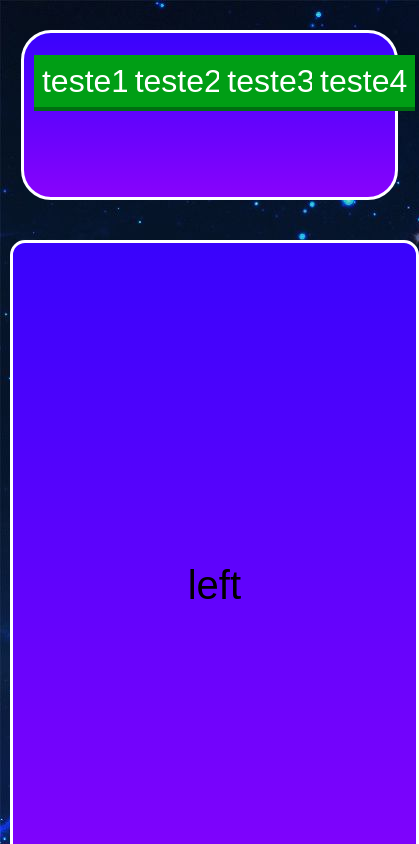
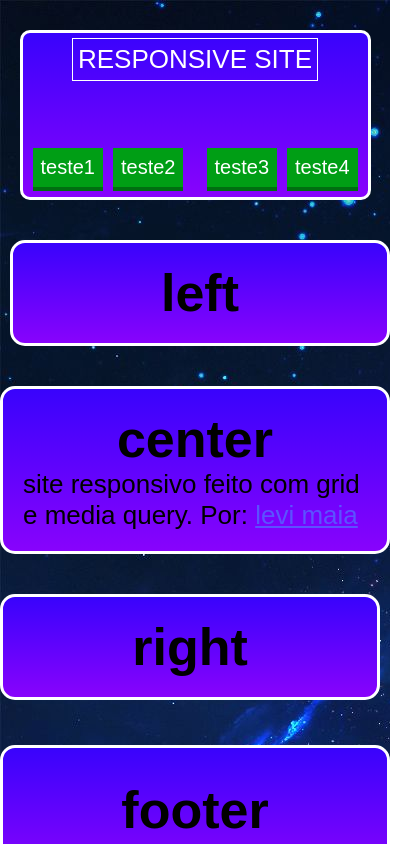
Before and after one commit to levimaia09/responsive-site, a plain HTML site: page index.html in a window 390 px wide. Shown: the top 844 px of the page, 419 px wide, since content can reach past the window. Drawn offline with Linux system fonts and the light colour scheme.

Commit message:
responsividade melhorada

```diff
--- a/index.html
+++ b/index.html
@@ -9,35 +9,39 @@
 <body>
 
 	<div class="container">
+		<div class="navs nav-up">
+				<div class="titulo-limiter">
+					<div class="titulo">RESPONSIVE SITE</div>
+				</div>
 
-		<div class="navs nav-up">
-
-			<!-- <div class="titulo">INDIE GAMES</div> -->
-
-			<ul class="nav-lista">
-				<li><a class="nav-item item1" href="#">teste1</a></li>
-				<li><a class="nav-item item2" href="#">teste2</a></li>
-				<li><a class="nav-item item3" href="#">teste3</a></li>
-				<li><a class="nav-item item4" href="#">teste4</a></li>
-			</ul>
-
+				<div class="nav-box">
+					<ul class="nav-lista">
+						<div class="list-items-div">
+							<li><a class="nav-item" href="#">teste1</a></li>
+							<li><a class="nav-item" href="#">teste2</a></li>
+						</div>
+						<div class="list-items-div2">
+							<li><a class="nav-item" href="#">teste3</a></li>
+							<li><a class="nav-item" href="#">teste4</a></li>
+						</div>
+					</ul>
+				</div>
 		</div>
 
 		<div class="navs nav-left">
-			<div class="div-left">left</div>
+			<div class="div-left"><h1>left</h1></div>
 		</div>
 
-		<div class="navs nav-center"><p style="text-align: center;">Lorem ipsum dolor sit amet, consectetur adipiscing elit. Aenean et erat non mi facilisis commodo. Curabitur id pellentesque risus, non pharetra diam. Curabitur neque dolor, lobortis eu bibendum id, lobortis in nulla. Nam sit amet quam ipsum. Maecenas urna turpis, tincidunt luctus ligula et, euismod tempor nisi. Sed sapien nulla, lobortis ac rutrum vitae, gravida eget ipsum. Phasellus posuere urna ac orci sagittis mattis. Mauris posuere arcu a velit maximus, sed lobortis mi semper. Mauris et ullamcorper enim. Integer congue quam dolor, sit amet </p>
+		<div class="navs nav-center"><h1 style="text-align: center;">center</h1> site responsivo feito com grid e media query. Por: <a style="color:rgb(91, 82, 255);" href="https://github.com/levimaia09">levi maia</a>
 		</div>
 
 		<div class="navs nav-right">
-			<div class="div-right">right</div>
+			<div class="div-right"><h1>right</h1></div>
 		</div>
 
 		<div class="navs footer">
-			<div style="margin: 2rem;">footer</div>
+			<div style="margin: 2rem;"><h1>footer</h1></div>
 		</div>
-
     </div>
 
 </body>
--- a/style.css
+++ b/style.css
@@ -5,16 +5,14 @@
 }
 
 body{
-
 	background-image: url("wallpaper.jpg");
 	font-family: sans-serif;
 }
 
 
 .container{
-
-	width: 98.5vw;
-	height: 100vh;
+	width: 100%;
+	height: 100%;
 	display: grid;
 	grid-template-areas: "u u u"
 						 "l c r"
@@ -25,69 +23,90 @@ body{
 	grid-column-gap: 30px;
 	grid-row-gap: 40px;
 	font-size: 40px;
-
-
 }
 
 .navs{
-
 	background: linear-gradient(180deg,rgb(57, 3, 252),rgb(136, 3, 252));
 	border: 3px solid white;
 	border-radius: 15px;
 }
 
 .nav-up{
+	display: flex;
+    flex-flow: column;
 
 	grid-area: u;
 	width: 90%;
 	height: 170px;
 	justify-self: center;
 	margin-top: 30px;
-	border-radius: 30px;
+	border-radius: 10px;
 	position: relative;
+}
 
+.nav-box {
+	width: 100%;
+	flex-grow: 1;
+    flex-basis: auto;
 }
 
 .nav-lista{
-
 	display: grid;
 	list-style-type: none;
-	grid-template-columns: repeat(4, 25%);
+	grid-template-columns: repeat(2, 50%);
 	font-size: 2rem;
+	height: 100%;
 	user-select: none;
-	justify-items: ;
-
+	justify-items: center;
+	align-self: end;
+	align-items: end;
 }
 
 .nav-item{
-
+	display: grid;
 	text-decoration: none;
 	color: white;
 	background: rgb(0, 158, 21);
 	padding: 8px;
 	box-shadow: 0 4px rgb(0, 110, 17);
-	position: relative;
-	top: 30px;
-	left: 10px;
+	margin-bottom: 10px;
+	transition: 0.25s;
+	max-width: max-content;
+}
+
+.list-items-div {
+	display: flex;
+	gap: 10px;
+	justify-self: start;
+	margin-left: 10px;
+}
+
+.list-items-div2 {
+	display: flex;
+	gap: 10px;
+	justify-self: end;
+	margin-right: 10px;
 }
 
 .nav-item:hover{
-	transition: 0.25s;
 	background: rgb(0, 112, 15);
 	box-shadow: 0 0 rgb(0, 110, 17);
 	top: 32px;
 }
 
-.titulo{
+.titulo-limiter{
+	display: grid;
+	justify-content: center;
+	color: white;
+	flex-grow: 0;
+    flex-basis: auto;
+}
 
-	margin: 0;
-	padding: 0;
-	width: 350px;
-	font-size: 50px;
-	margin-top: 13px;
-	border: solid 1px white;
-	color: white;
-
+.titulo {
+	margin-top: 5px;
+	padding: 5px;
+	border: 1px solid white;
+	transition: .25s;
 }
 
 .nav-left{
@@ -97,10 +116,8 @@ body{
 }
 
 .nav-center{
-
 	grid-area: c;
-	padding: 5rem;
-
+	padding: 20px;
 }
 
 .nav-right{
@@ -110,34 +127,57 @@ body{
 }
 
 .footer{
-
 	grid-area: f;
-	margin-top: 3rem;
+	margin-top: .3rem;
 	text-align: center;
-
-
 }
 
 
 @media only screen and (max-width: 800px){
-
 	.container{
-
 		grid-template-areas: "u" "l" "c" "r" "f";
+		grid-template-rows: 1fr;
 		grid-template-columns: 1fr;
-
 	}
 
 	.div-left{
-
-		margin-top: 20rem;
-		margin-bottom: 20rem;
+		margin-top: 20px;
+		margin-bottom: 20px;
+		max-height: max-content;
 	}
 
 	.div-right{
-
-		margin-top: 20rem;
-		margin-bottom: 20rem;
-
+		margin-top: 20px;
+		margin-bottom: 20px;
 	}
 }
+
+@media only screen and (max-width: 530px){
+	.nav-item {
+		padding: 8px;
+		font-size: 20px;
+	}
+
+	.titulo{
+		font-size: 26px;
+	}
+
+	.navs{
+		font-size: 26px;
+	}
+}
+
+@media only screen and (max-width: 375px){
+	.nav-item {
+		padding: 8px;
+		font-size: 12px;
+	}
+
+	.titulo{
+		font-size: 18px;
+	}
+
+	.navs{
+		font-size: 18px;
+	}
+}
```
